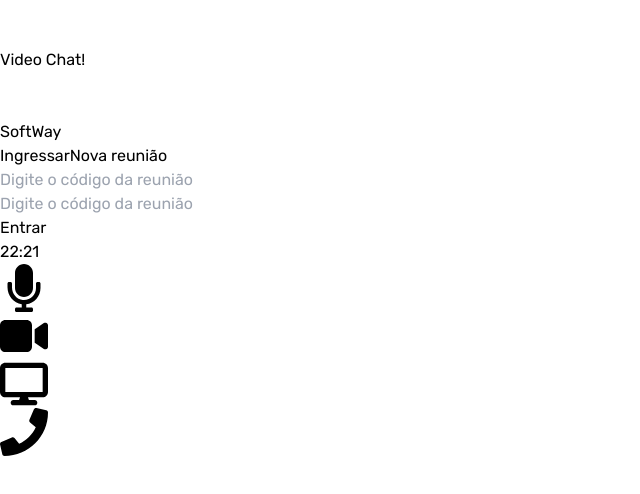
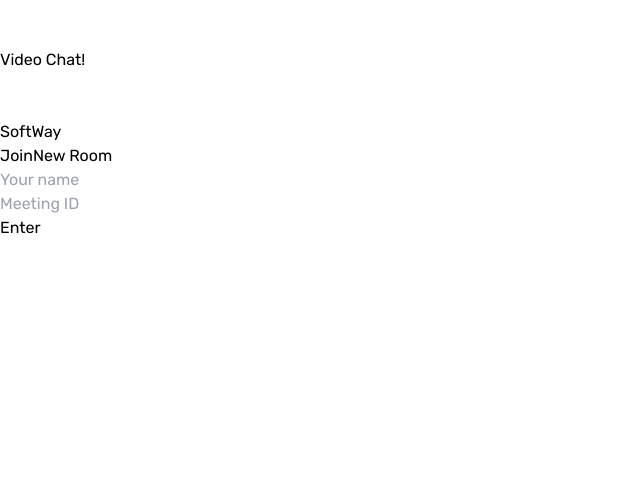
Before and after one commit to denisonkolling/video-chat-next, a Next.js app: page / in a window 1280 px wide. Shown: the top 494 px of the page, without its empty margins (0-640 px from the left). Built offline with nearby package versions, Linux system fonts and the light colour scheme.

Commit message:
add join and create room section

```diff
--- a/src/app/page.tsx
+++ b/src/app/page.tsx
@@ -3,28 +3,15 @@ import Container from '@/components/Container';
 import Header from '@/components/Header';
 import { Input } from '@/components/Input';
 import Footer from '@/components/Footer';
+import FormWrapper from '@/components/FormWrapper';
 
 export default function Home() {
   return (
     <main className="min-h-screen flex flex-col">
       <Header />
-			<div className="flex h-full w-full items-center justify-center mx-auto bg-black">
-				<Container>
-					<div className="w-full h-full bg-secondary p-4 rounded-lg mt-4">
-						<div>
-							<span>Ingressar</span>
-							<span>Nova reunião</span>
+      <div className="bg-black mx-auto w-full h-full flex flex-1 items-center justify-center">
+        <FormWrapper />
       </div>
-						<div className="space-y-4">
-							<Input placeholder="Digite o código da reunião" type="text" />
-							<Input placeholder="Digite o código da reunião" type="text" />
-
-							<Button title="Entrar" type="button" />
-						</div>
-					</div>
-				</Container>
-			</div>
-			<Footer />
     </main>
   );
 }
--- a/src/components/Chat.tsx
+++ b/src/components/Chat.tsx
@@ -2,7 +2,7 @@ import { IoSend } from "react-icons/io5";
 
 export default function Chat() {
   return (
-    <div className="bg-gray-900 p-4 pt-4 md:w-[20%] hidden md:flex rounded-md m-3 h-[95%]">
+    <div className="bg-gray-900 p-4 pt-4 md:w-[20%] hidden md:flex rounded-md m-3 h-[88%]">
       <div className="relative h-full w-full">
         <div className="bg-gray-950 rounded p-2">
           <div className="flex items-center text-pink-400 space-x-2">
--- /dev/null
+++ b/src/components/Create.jsx
@@ -0,0 +1,16 @@
+import { useRef } from 'react';
+import Button from './Button';
+import { Input } from './Input';
+
+export default function CreateRoom() {
+
+  const name = useRef(null);
+
+  return (
+    <>
+      <Input placeholder="Your name" type="text" ref={name} />
+
+      <Button title="Enter" type="button" />
+    </>
+  );
+}
--- a/src/components/Footer.tsx
+++ b/src/components/Footer.tsx
@@ -21,7 +21,7 @@ export default function Footer() {
 	const minutes = date.getMinutes().toString().padStart(2, '0');
 
 	return (
-		<div className="items-center bottom-0 bg-black py-6 w-full">
+		<div className="fixed items-center bottom-0 bg-black py-6 w-full">
 			<Container>
 				<div className="grid grid-cols-3">
 					<div className="flex items-center">
@@ -34,7 +34,7 @@ export default function Footer() {
 						{isMuted ? (
 							<FaMicrophoneSlash
 								size="3rem"
-								className="flex text-white bg-gray-950 rounded-md p-2 cursor-pointer bg-red-500"
+								className="flex text-white rounded-md p-2 cursor-pointer bg-red-500"
 								onClick={() => setIsMuted(!isMuted)}
 							/>
 						) : (
@@ -48,7 +48,7 @@ export default function Footer() {
 						{isCameraOff ? (
 							<FaVideoSlash
 								size="3rem"
-								className="flex text-white bg-gray-950 rounded-md p-2 cursor-pointer bg-red-500"
+								className="flex text-white rounded-md p-2 cursor-pointer bg-red-500"
 								onClick={() => setIsCameraOff(!isCameraOff)}
 							/>
 						) : (
@@ -62,7 +62,7 @@ export default function Footer() {
 						{isScreenSharing ? (
 							<FaEyeSlash
 								size="3rem"
-								className="flex text-white bg-gray-950 rounded-md p-2 cursor-pointer bg-red-500"
+								className="flex text-white rounded-md p-2 cursor-pointer bg-red-500"
 								onClick={() => setIsScreenSharing(!isScreenSharing)}
 							/>
 						) : (
@@ -76,7 +76,7 @@ export default function Footer() {
 						{isCallEnded ? (
 							<FaPhoneSlash
 								size="3rem"
-								className="flex text-white bg-gray-950 rounded-md p-2 cursor-pointer bg-red-500"
+								className="flex text-whiterounded-md p-2 cursor-pointer bg-red-500"
 								onClick={() => setIsCallEnded(!isCallEnded)}
 							/>
 						) : (
--- /dev/null
+++ b/src/components/FormWrapper.tsx
@@ -0,0 +1,51 @@
+'use client';
+import { useState } from 'react';
+import CreateRoom from './Create';
+import JoinRoom from './Join';
+
+export default function FormWrapper() {
+
+  const [selectedRoom, setSelectedRoom] = useState<'create' | 'join'>('join');
+  const handleSelectRoom = (room: 'create' | 'join') => {
+    setSelectedRoom(room);
+  };
+
+  return (
+    <div className="max-w-[580px] w-full ">
+      <div className="flex mx-auto items-center space-x-6 text-center ">
+        <span
+          className={`cursor-pointer w-1/2  p-4 text-white ${
+            selectedRoom === 'join' &&
+            ' bg-secondary rounded-t-lg  text-primary'
+          }`}
+          onClick={() => handleSelectRoom('join')}
+        >
+          Join
+        </span>
+        <span
+          className={`cursor-pointer w-1/2  p-4 text-white ${
+            selectedRoom === 'create' &&
+            ' bg-secondary rounded-t-lg  text-primary'
+          }`}
+          onClick={() => handleSelectRoom('create')}
+        >
+          New Room
+        </span>
+      </div>
+      <div className="space-y-8 bg-secondary p-10 rounded-b-lg">
+        <RoomSelector selectedRoom={selectedRoom} />
+      </div>
+    </div>
+  );
+}
+
+const RoomSelector = ({ selectedRoom }: { selectedRoom: string }) => {
+  switch (selectedRoom) {
+    case 'create':
+      return <CreateRoom />;
+    case 'join':
+      return <JoinRoom />;
+    default:
+      return <JoinRoom />;
+  }
+};
--- /dev/null
+++ b/src/components/Join.tsx
@@ -0,0 +1,16 @@
+import { useRef } from 'react';
+import Button from './Button';
+import { Input } from './Input';
+
+export default function JoinRoom() {
+  const name = useRef<HTMLInputElement>(null);
+  const id = useRef<HTMLInputElement>(null);
+  return (
+    <>
+      <Input placeholder="Your name" type="text" ref={name} />
+      <Input placeholder="Meeting ID" type="text" ref={id} />
+
+      <Button title="Enter" type="button" />
+    </>
+  );
+}
```
Also changed, not shown: src/app/room/[id]/page.tsx (+4 -4 lines). Lines whose indentation alone changed are shown as unchanged.
